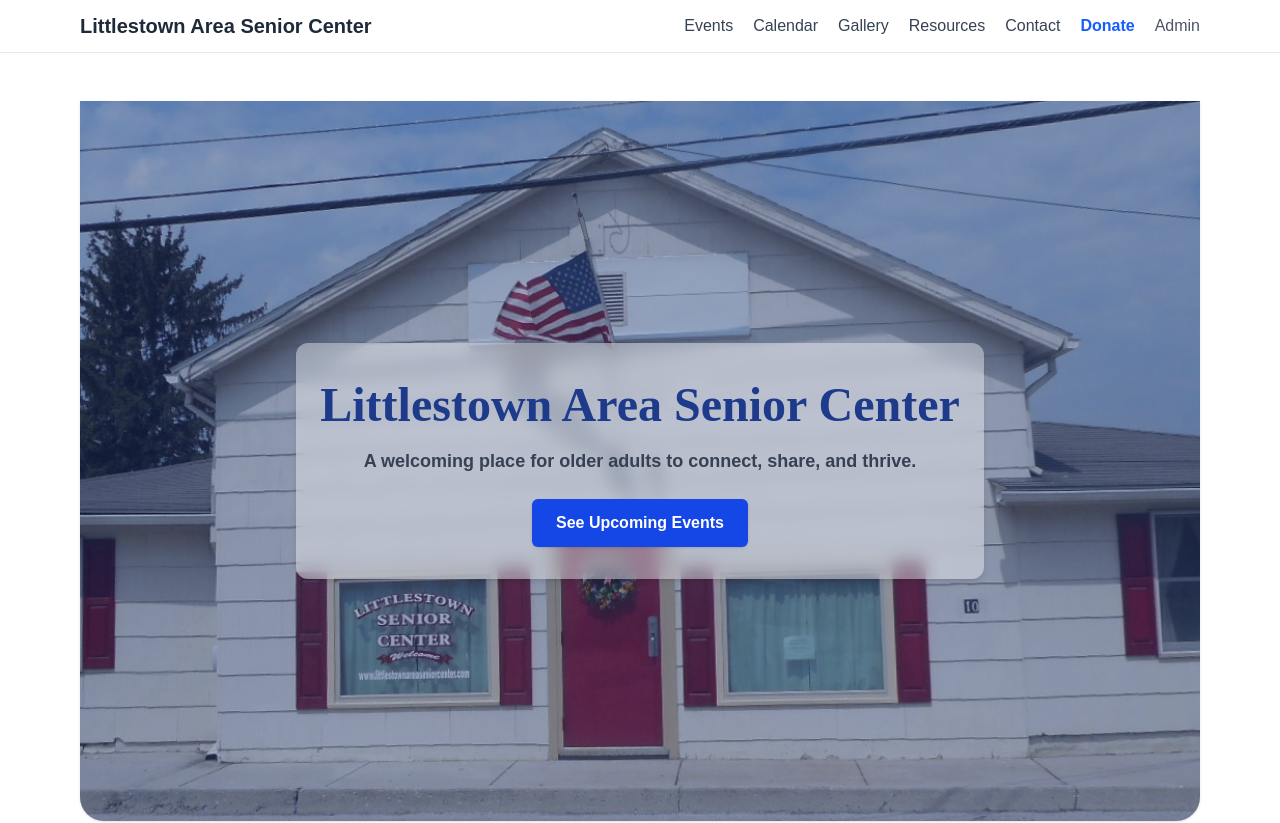
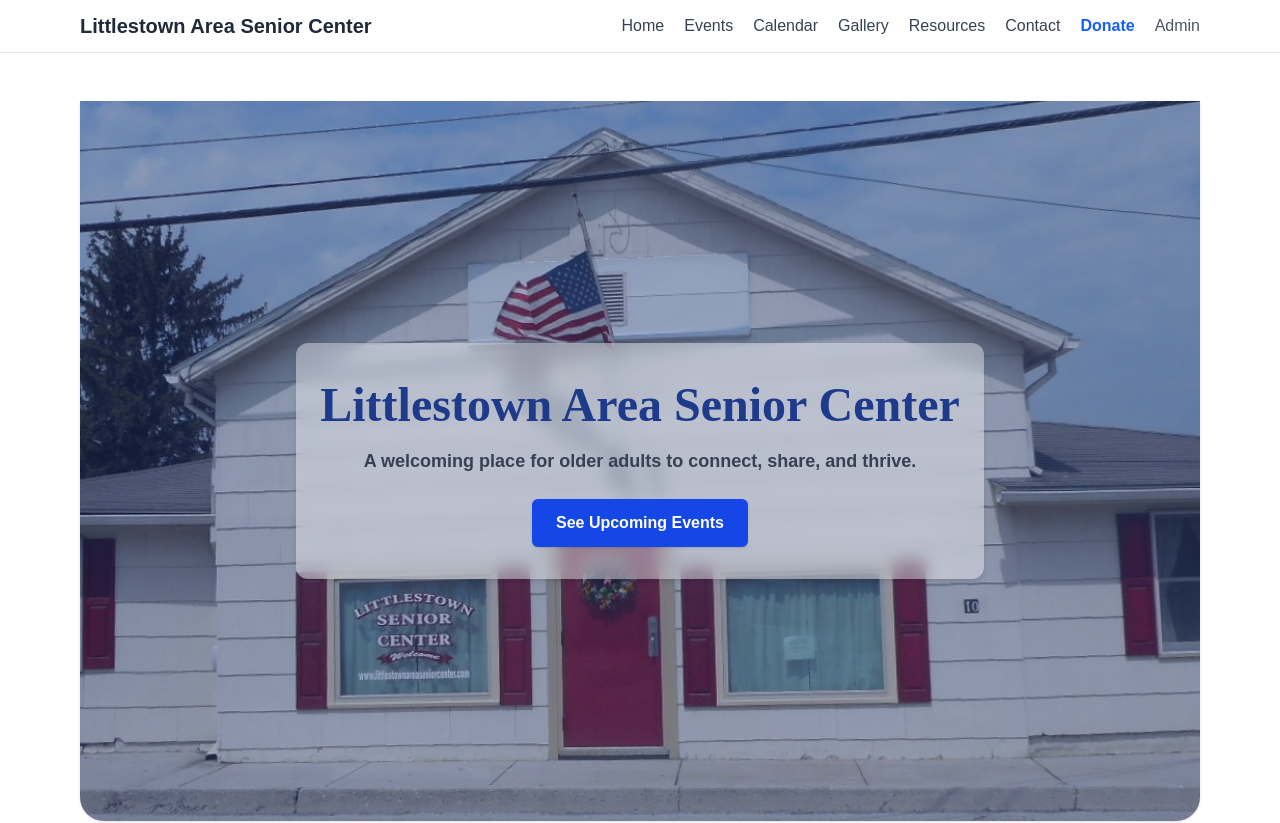
Before and after one commit to 1232145/lasc, a Next.js app: page / in a window 1280 px wide. Shown: the top 823 px of the page. Built offline with nearby package versions, Linux system fonts and the light colour scheme; no server answers; the database is empty.

Commit message:
added Home to Navbar

```diff
--- a/components/Navbar.tsx
+++ b/components/Navbar.tsx
@@ -12,6 +12,12 @@ export default function Navbar() {
         </Link>
 
         <div className="flex flex-wrap gap-5 mt-2 md:mt-0 text-gray-700 font-medium items-center">
+          <Link
+            href="/"
+            className="hover:text-blue-700 transition-colors"
+          >
+            Home
+          </Link>
           <Link
             href="/events"
             className="hover:text-blue-700 transition-colors"
```
